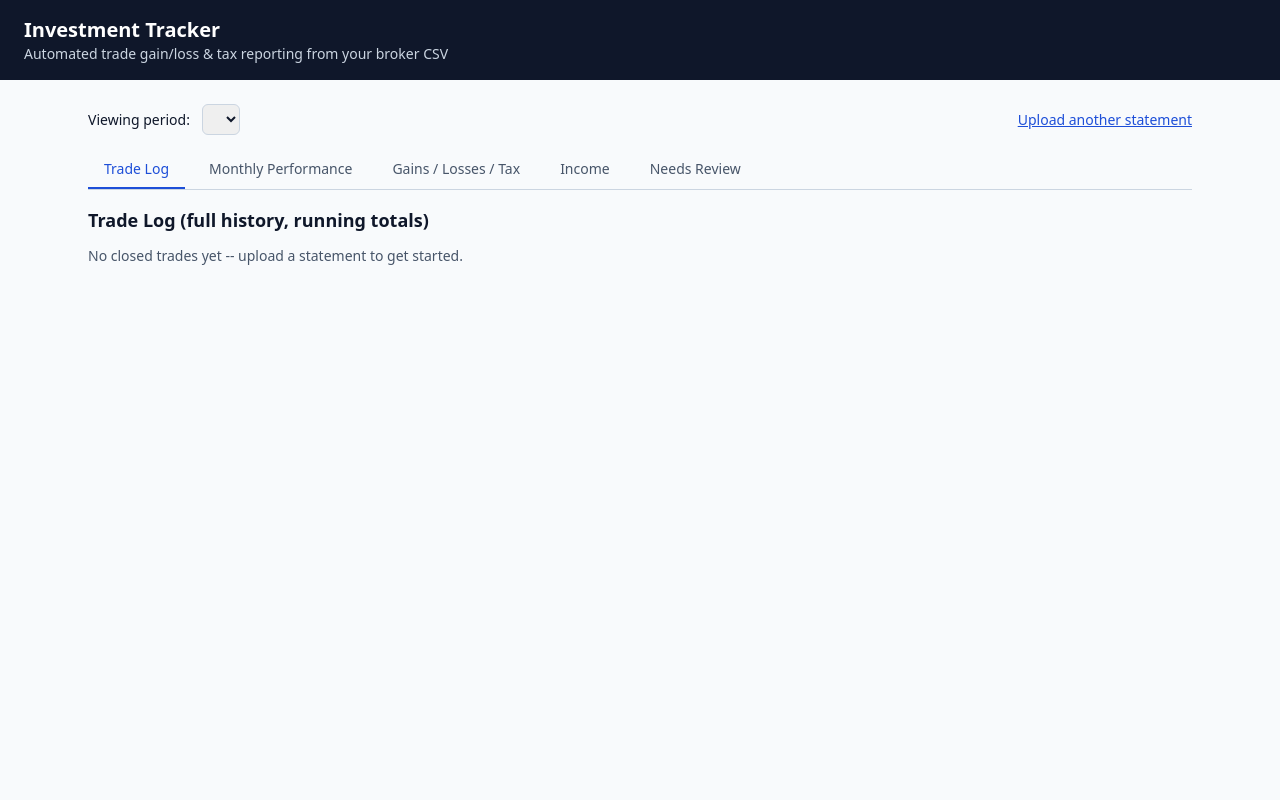
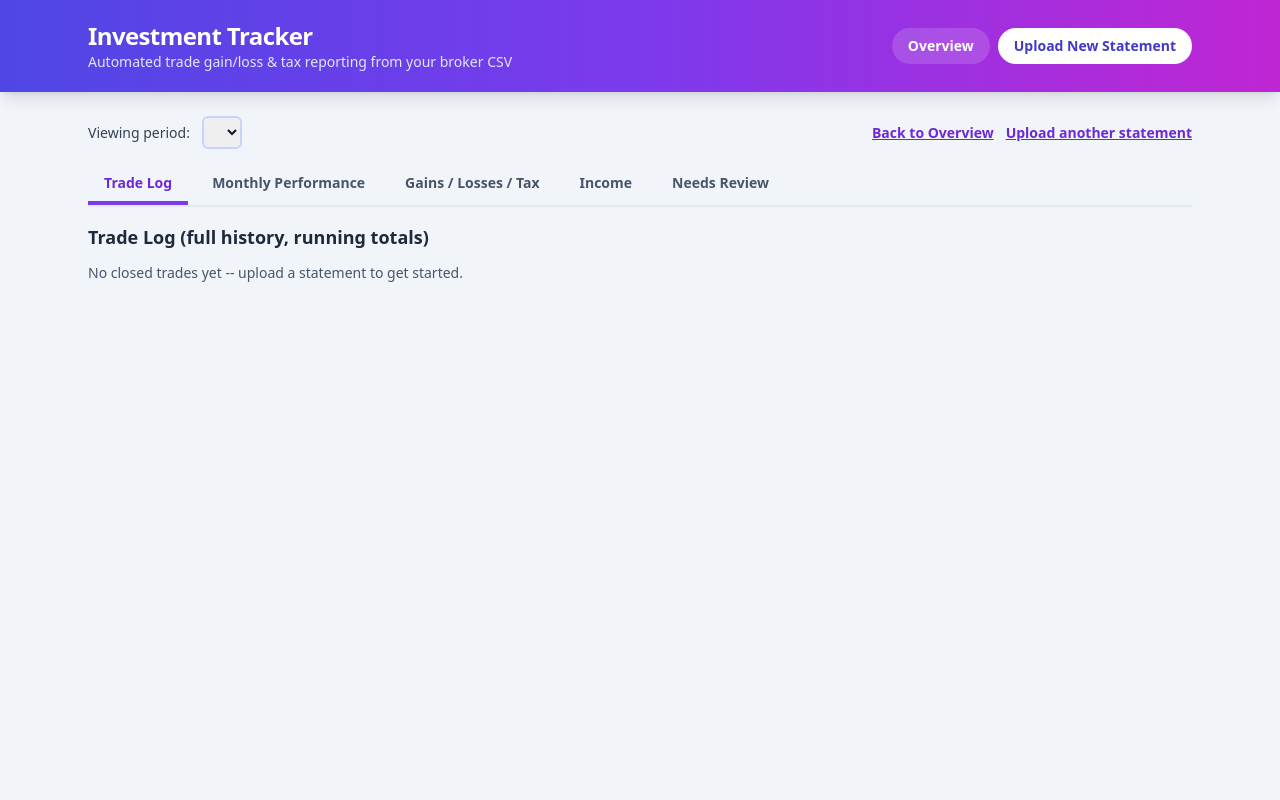
Before and after one commit to sgupta2602/Investment_tracker, a FastAPI app: page /dashboard/1 in a window 1280 px wide. Run offline with FastAPI, Linux system fonts and the light colour scheme; data that the repository does not hold is empty; some libraries are stand-ins or nearby versions.

Commit message:
Add Overview dashboard with Chart.js visuals, fix dead upload-page loop, vibrant color redesign

```diff
--- a/app/main.py
+++ b/app/main.py
@@ -3,6 +3,7 @@ performance + gains/losses/tax + income breakdown that used to be a
 manual Excel chore."""
 from __future__ import annotations
 
+import json
 import shutil
 import tempfile
 from contextlib import asynccontextmanager
@@ -18,7 +19,7 @@ from app.income import extract_income_events, income_totals
 from app.calc import enrich_trades
 from app.matching import match_transactions
 from app.parsing import extract_account_label, parse_transactions_csv
-from app.summary import gains_losses_by_term, monthly_performance
+from app.summary import gains_losses_by_term, monthly_performance, performance_by_upload
 
 BASE_DIR = Path(__file__).resolve().parent
 
@@ -33,6 +34,7 @@ app = FastAPI(title="Investment Tracker", lifespan=lifespan)
 templates = Jinja2Templates(directory=str(BASE_DIR / "templates"))
 templates.env.filters["usd"] = lambda v: ("-$" if v < 0 else "$") + f"{abs(v):,.2f}"
 templates.env.filters["pct"] = lambda v: f"{v * 100:,.2f}%"
+templates.env.filters["tojson"] = json.dumps
 
 
 @app.get("/")
@@ -40,7 +42,15 @@ def home(request: Request):
     uploads = repo.list_uploads()
     if not uploads:
         return templates.TemplateResponse(request, "upload.html", {"uploads": uploads})
-    return RedirectResponse(url=f"/dashboard/{uploads[0]['id']}")
+    return RedirectResponse(url="/overview")
+
+
+@app.get("/upload")
+def upload_form(request: Request):
+    """Always shows the upload form -- distinct from '/' so that once
+    data exists, there's still a real way back here to add another
+    month's statement (previously this was a dead loop)."""
+    return templates.TemplateResponse(request, "upload.html", {"uploads": repo.list_uploads()})
 
 
 @app.post("/upload")
@@ -124,3 +134,30 @@ def dashboard(request: Request, upload_id: int):
             "open_positions": match_result.open_positions,
         },
     )
+
+
+@app.get("/overview")
+def overview(request: Request):
+    uploads = repo.list_uploads()
+    if not uploads:
+        return RedirectResponse(url="/upload")
+
+    all_trades = repo.load_all_closed_trades()
+    period_series = performance_by_upload(all_trades, uploads)
+    cumulative_points = [
+        {"date": t["sell_date"].strftime("%m/%d/%Y"), "value": round(t["cumulative_gain"], 2)}
+        for t in all_trades
+    ]
+
+    return templates.TemplateResponse(
+        request,
+        "overview.html",
+        {
+            "uploads": uploads,
+            "performance": monthly_performance(all_trades),
+            "term_breakdown": gains_losses_by_term(all_trades),
+            "period_series": period_series,
+            "cumulative_points": cumulative_points,
+            "trade_count": len(all_trades),
+        },
+    )
--- a/app/templates/_income.html
+++ b/app/templates/_income.html
@@ -1,4 +1,4 @@
-<h2 class="text-lg font-semibold mb-3">Income (dividends, fees, transfers)</h2>
+<h2 class="text-lg font-bold mb-3 text-slate-800">Income (dividends, fees, transfers)</h2>
 <p class="text-xs text-slate-500 mb-3">
   These never feed into the gain/loss or tax numbers above -- shown here for context only.
 </p>
@@ -7,7 +7,7 @@
 {% else %}
 <div class="grid grid-cols-2 sm:grid-cols-4 gap-3 mb-4">
   {% for label, amount in income_totals.items() %}
-  <div class="bg-white rounded-lg shadow p-3">
+  <div class="bg-white rounded-xl shadow-lg p-3 border-l-4 {{ 'border-emerald-500' if amount >= 0 else 'border-rose-500' }}">
     <dt class="text-xs uppercase text-slate-500">{{ label }}</dt>
     <dd class="text-lg font-semibold {{ 'text-green-700' if amount >= 0 else 'text-red-700' }}">{{ amount | usd }}</dd>
   </div>
@@ -16,7 +16,7 @@
 <div class="overflow-x-auto bg-white rounded-lg shadow">
   <table class="min-w-full text-sm">
     <caption class="sr-only">Dividend, fee, and transfer events for this upload</caption>
-    <thead class="bg-slate-100 text-slate-700">
+    <thead class="bg-gradient-to-r from-teal-600 to-cyan-600 text-white">
       <tr>
         <th scope="col" class="px-3 py-2 text-left">Date</th>
         <th scope="col" class="px-3 py-2 text-left">Action</th>
--- a/app/templates/_performance.html
+++ b/app/templates/_performance.html
@@ -1,25 +1,23 @@
-<h2 class="text-lg font-semibold mb-3">Monthly Performance</h2>
+<h2 class="text-lg font-bold mb-3 text-slate-800">Monthly Performance</h2>
 {% if not month_trades %}
 <p class="text-slate-600 text-sm">No closed trades in this upload.</p>
 {% else %}
 <dl class="grid grid-cols-1 sm:grid-cols-4 gap-4">
-  <div class="bg-white rounded-lg shadow p-4">
-    <dt class="text-xs uppercase text-slate-500">Realized Investment</dt>
-    <dd class="text-xl font-semibold">{{ performance.realized_investment | usd }}</dd>
+  <div class="rounded-xl shadow-lg p-4 text-white bg-gradient-to-br from-sky-500 to-blue-600">
+    <dt class="text-xs uppercase tracking-wide text-sky-100">Realized Investment</dt>
+    <dd class="text-xl font-extrabold mt-1">{{ performance.realized_investment | usd }}</dd>
   </div>
-  <div class="bg-white rounded-lg shadow p-4">
-    <dt class="text-xs uppercase text-slate-500">Cost Basis</dt>
-    <dd class="text-xl font-semibold">{{ performance.cost_basis | usd }}</dd>
+  <div class="rounded-xl shadow-lg p-4 text-white bg-gradient-to-br from-violet-500 to-purple-600">
+    <dt class="text-xs uppercase tracking-wide text-violet-100">Cost Basis</dt>
+    <dd class="text-xl font-extrabold mt-1">{{ performance.cost_basis | usd }}</dd>
   </div>
-  <div class="bg-white rounded-lg shadow p-4">
-    <dt class="text-xs uppercase text-slate-500">Gain</dt>
-    <dd class="text-xl font-semibold {{ 'text-green-700' if performance.gain >= 0 else 'text-red-700' }}">
-      {{ performance.gain | usd }}
-    </dd>
+  <div class="rounded-xl shadow-lg p-4 text-white {{ 'bg-gradient-to-br from-emerald-500 to-green-600' if performance.gain >= 0 else 'bg-gradient-to-br from-rose-500 to-red-600' }}">
+    <dt class="text-xs uppercase tracking-wide text-white/80">Gain</dt>
+    <dd class="text-xl font-extrabold mt-1">{{ performance.gain | usd }}</dd>
   </div>
-  <div class="bg-white rounded-lg shadow p-4">
-    <dt class="text-xs uppercase text-slate-500">Yield</dt>
-    <dd class="text-xl font-semibold">{{ performance.yield_pct | pct }}</dd>
+  <div class="rounded-xl shadow-lg p-4 text-white bg-gradient-to-br from-amber-400 to-orange-500">
+    <dt class="text-xs uppercase tracking-wide text-amber-50">Yield</dt>
+    <dd class="text-xl font-extrabold mt-1">{{ performance.yield_pct | pct }}</dd>
   </div>
 </dl>
 {% endif %}
--- a/app/templates/_tax.html
+++ b/app/templates/_tax.html
@@ -1,11 +1,11 @@
-<h2 class="text-lg font-semibold mb-3">Gains / Losses / Estimated Tax by Term</h2>
+<h2 class="text-lg font-bold mb-3 text-slate-800">Gains / Losses / Estimated Tax by Term</h2>
 {% if not month_trades %}
 <p class="text-slate-600 text-sm">No closed trades in this upload.</p>
 {% else %}
 <div class="overflow-x-auto bg-white rounded-lg shadow">
   <table class="min-w-full text-sm">
     <caption class="sr-only">Short-term and long-term gains, losses, and estimated tax</caption>
-    <thead class="bg-slate-100 text-slate-700">
+    <thead class="bg-gradient-to-r from-indigo-600 to-violet-600 text-white">
       <tr>
         <th scope="col" class="px-3 py-2 text-left">Term</th>
         <th scope="col" class="px-3 py-2 text-right">Gains</th>
@@ -16,16 +16,16 @@
       </tr>
     </thead>
     <tbody>
-      <tr class="border-t border-slate-200">
-        <th scope="row" class="px-3 py-2 text-left font-medium">Short-term (&le; 1 yr)</th>
+      <tr class="border-t border-slate-200 bg-orange-50">
+        <th scope="row" class="px-3 py-2 text-left font-bold text-orange-800">Short-term (&le; 1 yr)</th>
         <td class="px-3 py-2 text-right text-green-700">{{ term_breakdown.short.gains | usd }}</td>
         <td class="px-3 py-2 text-right text-red-700">{{ term_breakdown.short.losses | usd }}</td>
         <td class="px-3 py-2 text-right font-semibold">{{ (term_breakdown.short.gains + term_breakdown.short.losses) | usd }}</td>
         <td class="px-3 py-2 text-right">{{ term_breakdown.short.rate | pct }}</td>
         <td class="px-3 py-2 text-right font-semibold">{{ term_breakdown.short.tax | usd }}</td>
       </tr>
-      <tr class="border-t border-slate-200">
-        <th scope="row" class="px-3 py-2 text-left font-medium">Long-term (&gt; 1 yr)</th>
+      <tr class="border-t border-slate-200 bg-sky-50">
+        <th scope="row" class="px-3 py-2 text-left font-bold text-sky-800">Long-term (&gt; 1 yr)</th>
         <td class="px-3 py-2 text-right text-green-700">{{ term_breakdown.long.gains | usd }}</td>
         <td class="px-3 py-2 text-right text-red-700">{{ term_breakdown.long.losses | usd }}</td>
         <td class="px-3 py-2 text-right font-semibold">{{ (term_breakdown.long.gains + term_breakdown.long.losses) | usd }}</td>
--- a/app/templates/_trade_log.html
+++ b/app/templates/_trade_log.html
@@ -1,11 +1,11 @@
-<h2 class="text-lg font-semibold mb-3">Trade Log (full history, running totals)</h2>
+<h2 class="text-lg font-bold mb-3 text-slate-800">Trade Log (full history, running totals)</h2>
 {% if not all_trades %}
 <p class="text-slate-600 text-sm">No closed trades yet -- upload a statement to get started.</p>
 {% else %}
 <div class="overflow-x-auto bg-white rounded-lg shadow">
   <table class="min-w-full text-xs">
     <caption class="sr-only">Closed trades with realized gain/loss, holding period, and cumulative totals</caption>
-    <thead class="bg-slate-100 text-slate-700">
+    <thead class="bg-gradient-to-r from-indigo-600 to-violet-600 text-white">
       <tr>
         <th scope="col" class="px-2 py-2 text-left">Account</th>
         <th scope="col" class="px-2 py-2 text-left">Sell Date</th>
@@ -30,7 +30,7 @@
     </thead>
     <tbody>
       {% for t in all_trades %}
-      <tr class="border-t border-slate-200 {% if t.upload_id == current_upload_id %}bg-blue-50{% endif %}">
+      <tr class="border-t border-slate-200 {% if t.upload_id == current_upload_id %}bg-violet-50{% endif %}">
         <td class="px-2 py-1">{{ t.account }}</td>
         <td class="px-2 py-1">{{ t.sell_date.strftime('%m/%d/%Y') }}</td>
         <td class="px-2 py-1 font-medium">{{ t.ticker }}</td>
@@ -46,7 +46,9 @@
         <td class="px-2 py-1 text-right font-semibold {{ 'text-green-700' if t.gain_loss >= 0 else 'text-red-700' }}">{{ t.gain_loss | usd }}</td>
         <td class="px-2 py-1 text-right">{{ t.pct_gain_loss | pct }}</td>
         <td class="px-2 py-1 text-right">{{ t.gain_per_month | pct }}</td>
-        <td class="px-2 py-1">{{ t.gain_type }}</td>
+        <td class="px-2 py-1">
+          <span class="px-2 py-0.5 rounded-full text-xs font-bold {{ 'bg-sky-100 text-sky-800' if t.gain_type == 'Long' else 'bg-orange-100 text-orange-800' }}">{{ t.gain_type }}</span>
+        </td>
         <td class="px-2 py-1 text-right">{{ t.cumulative_gain | usd }}</td>
         <td class="px-2 py-1 text-right">{{ t.cumulative_gain_pct | pct }}</td>
         <td class="px-2 py-1 text-right">{{ t.estimated_tax | usd }}</td>
@@ -55,5 +57,5 @@
     </tbody>
   </table>
 </div>
-<p class="text-xs text-slate-500 mt-2">Rows highlighted in blue belong to the period currently selected above.</p>
+<p class="text-xs text-slate-500 mt-2">Rows highlighted in violet belong to the period currently selected above.</p>
 {% endif %}
--- a/app/templates/base.html
+++ b/app/templates/base.html
@@ -5,11 +5,26 @@
   <meta name="viewport" content="width=device-width, initial-scale=1.0">
   <title>{% block title %}Investment Tracker{% endblock %}</title>
   <script src="https://cdn.tailwindcss.com"></script>
+  <script src="https://cdn.jsdelivr.net/npm/chart.js@4"></script>
 </head>
-<body class="bg-slate-50 text-slate-900 min-h-screen">
-  <header class="bg-slate-900 text-white px-6 py-4">
-    <h1 class="text-xl font-semibold"> Investment Tracker</h1>
-    <p class="text-slate-300 text-sm">Automated trade gain/loss &amp; tax reporting from your broker CSV</p>
+<body class="bg-slate-100 text-slate-900 min-h-screen">
+  <header class="bg-gradient-to-r from-indigo-600 via-violet-600 to-fuchsia-600 text-white shadow-lg">
+    <div class="max-w-6xl mx-auto px-6 py-5 flex flex-wrap items-center justify-between gap-4">
+      <div>
+        <h1 class="text-2xl font-extrabold tracking-tight">Investment Tracker</h1>
+        <p class="text-indigo-100 text-sm">Automated trade gain/loss &amp; tax reporting from your broker CSV</p>
+      </div>
+      <nav class="flex gap-2" aria-label="Main navigation">
+        <a href="/overview"
+           class="px-4 py-2 rounded-full bg-white/15 hover:bg-white/25 font-semibold text-sm transition focus:outline-none focus:ring-2 focus:ring-white">
+          Overview
+        </a>
+        <a href="/upload"
+           class="px-4 py-2 rounded-full bg-white text-indigo-700 hover:bg-indigo-50 font-semibold text-sm transition focus:outline-none focus:ring-2 focus:ring-white">
+          Upload New Statement
+        </a>
+      </nav>
+    </div>
   </header>
   <main class="p-6 max-w-6xl mx-auto">
     {% block content %}{% endblock %}
--- a/app/templates/dashboard.html
+++ b/app/templates/dashboard.html
@@ -4,10 +4,10 @@
 
 <div class="flex flex-wrap items-center justify-between gap-3 mb-4">
   <div>
-    <label for="upload-select" class="text-sm font-medium mr-2">Viewing period:</label>
+    <label for="upload-select" class="text-sm font-medium mr-2 text-slate-700">Viewing period:</label>
     <select
       id="upload-select"
-      class="border border-slate-300 rounded-md px-2 py-1 text-sm"
+      class="border-2 border-indigo-200 rounded-md px-2 py-1 text-sm focus:outline-none focus:ring-2 focus:ring-indigo-500"
       onchange="window.location = '/dashboard/' + this.value"
     >
       {% for u in uploads %}
@@ -17,26 +17,31 @@
       {% endfor %}
     </select>
   </div>
-  <a href="/" class="text-sm text-blue-700 underline focus:outline-none focus:ring-2 focus:ring-blue-700 rounded">
-    Upload another statement
-  </a>
+  <div class="flex gap-3">
+    <a href="/overview" class="text-sm font-semibold text-violet-700 underline focus:outline-none focus:ring-2 focus:ring-violet-700 rounded">
+      Back to Overview
+    </a>
+    <a href="/upload" class="text-sm font-semibold text-violet-700 underline focus:outline-none focus:ring-2 focus:ring-violet-700 rounded">
+      Upload another statement
+    </a>
+  </div>
 </div>
 
-<div role="tablist" aria-label="Report sections" class="flex gap-2 border-b border-slate-300 mb-4">
+<div role="tablist" aria-label="Report sections" class="flex flex-wrap gap-2 border-b-2 border-slate-200 mb-4">
   <button type="button" role="tab" id="tab-btn-log" aria-controls="tab-log" aria-selected="true"
-    class="tab-btn px-4 py-2 text-sm font-medium border-b-2 border-blue-700 text-blue-700"
+    class="tab-btn px-4 py-2 text-sm font-semibold border-b-4 border-violet-600 text-violet-700"
     onclick="showTab('log')">Trade Log</button>
   <button type="button" role="tab" id="tab-btn-perf" aria-controls="tab-perf" aria-selected="false"
-    class="tab-btn px-4 py-2 text-sm font-medium border-b-2 border-transparent text-slate-600"
+    class="tab-btn px-4 py-2 text-sm font-semibold border-b-4 border-transparent text-slate-600"
     onclick="showTab('perf')">Monthly Performance</button>
   <button type="button" role="tab" id="tab-btn-tax" aria-controls="tab-tax" aria-selected="false"
-    class="tab-btn px-4 py-2 text-sm font-medium border-b-2 border-transparent text-slate-600"
+    class="tab-btn px-4 py-2 text-sm font-semibold border-b-4 border-transparent text-slate-600"
     onclick="showTab('tax')">Gains / Losses / Tax</button>
   <button type="button" role="tab" id="tab-btn-income" aria-controls="tab-income" aria-selected="false"
-    class="tab-btn px-4 py-2 text-sm font-medium border-b-2 border-transparent text-slate-600"
+    class="tab-btn px-4 py-2 text-sm font-semibold border-b-4 border-transparent text-slate-600"
     onclick="showTab('income')">Income</button>
   <button type="button" role="tab" id="tab-btn-review" aria-controls="tab-review" aria-selected="false"
-    class="tab-btn px-4 py-2 text-sm font-medium border-b-2 border-transparent text-slate-600"
+    class="tab-btn px-4 py-2 text-sm font-semibold border-b-4 border-transparent text-slate-600"
     onclick="showTab('review')">
     Needs Review
     {% if unmatched_closes %}<span class="ml-1 inline-flex items-center justify-center rounded-full bg-amber-500 text-white text-xs w-5 h-5">{{ unmatched_closes|length }}</span>{% endif %}
@@ -72,8 +77,8 @@
       const active = p === name;
       panel.hidden = !active;
       btn.setAttribute("aria-selected", active ? "true" : "false");
-      btn.classList.toggle("border-blue-700", active);
-      btn.classList.toggle("text-blue-700", active);
+      btn.classList.toggle("border-violet-600", active);
+      btn.classList.toggle("text-violet-700", active);
       btn.classList.toggle("border-transparent", !active);
       btn.classList.toggle("text-slate-600", !active);
     });
```
Also changed, not shown: app/summary.py (+16 -0 lines), app/templates/overview.html (added, +126 -0 lines), app/templates/upload.html (+16 -9 lines), tests/test_api.py (+28 -0 lines).
